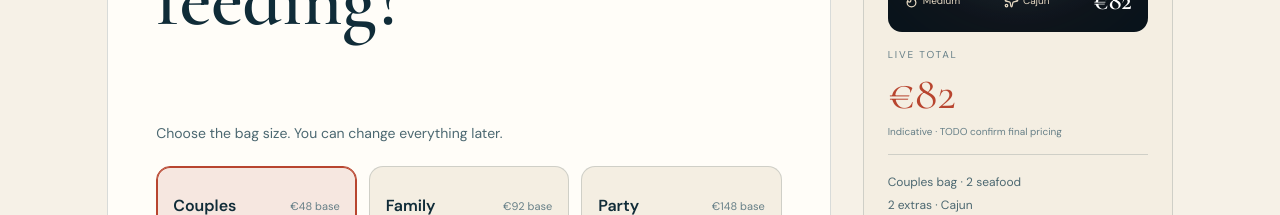
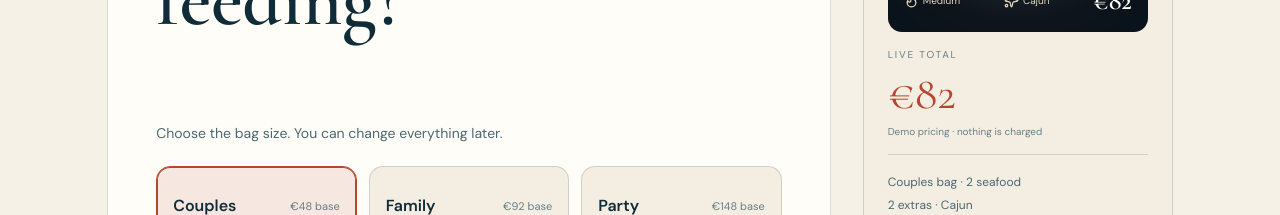
Before and after one commit to Samuel-Fx-1/Sea_Food, a React (Vite) app: page /build-your-boil in a window 1280 px wide. Shown: the part 1020-1235 px from the top of the page. Built offline with nearby package versions, Linux system fonts and the light colour scheme.

Commit message:
feat: label builder totals as demo pricing

```diff
--- a/src/components/builder/BoilBuilder.tsx
+++ b/src/components/builder/BoilBuilder.tsx
@@ -203,7 +203,7 @@ export function BoilBuilder() {
                     <ShoppingBag size={16} aria-hidden="true" /> Add to my reservation
                   </button>
                   <p className="builder-note">
-                    All builder prices are indicative placeholders. Nothing is charged.
+                    All builder prices are demo values aligned with the menu. Nothing is charged.
                   </p>
                 </div>
               ) : null}
@@ -237,7 +237,7 @@ export function BoilBuilder() {
           <div className="boil-builder__total">
             <span>Live total</span>
             <strong>{formatPrice(total)}</strong>
-            <small>Indicative · TODO confirm final pricing</small>
+            <small>Demo pricing · nothing is charged</small>
           </div>
           <ul className="boil-builder__list">
             <li>{configuration.size} bag · {configuration.seafood.length} seafood</li>
```
